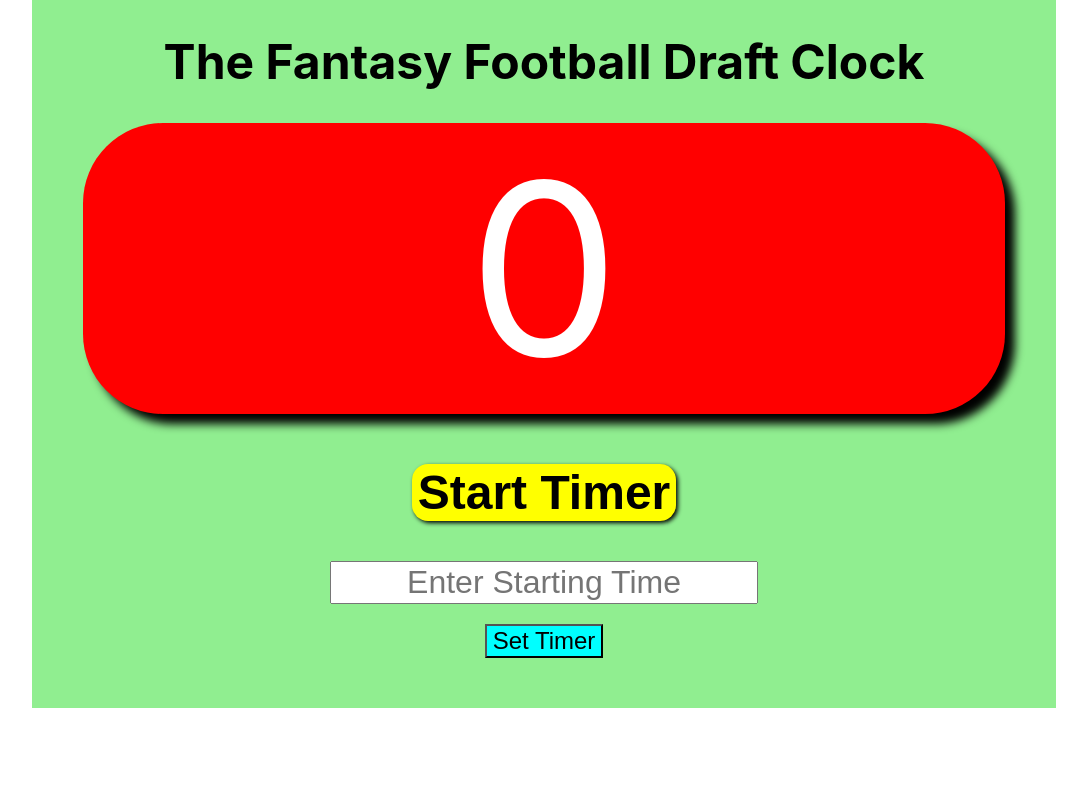
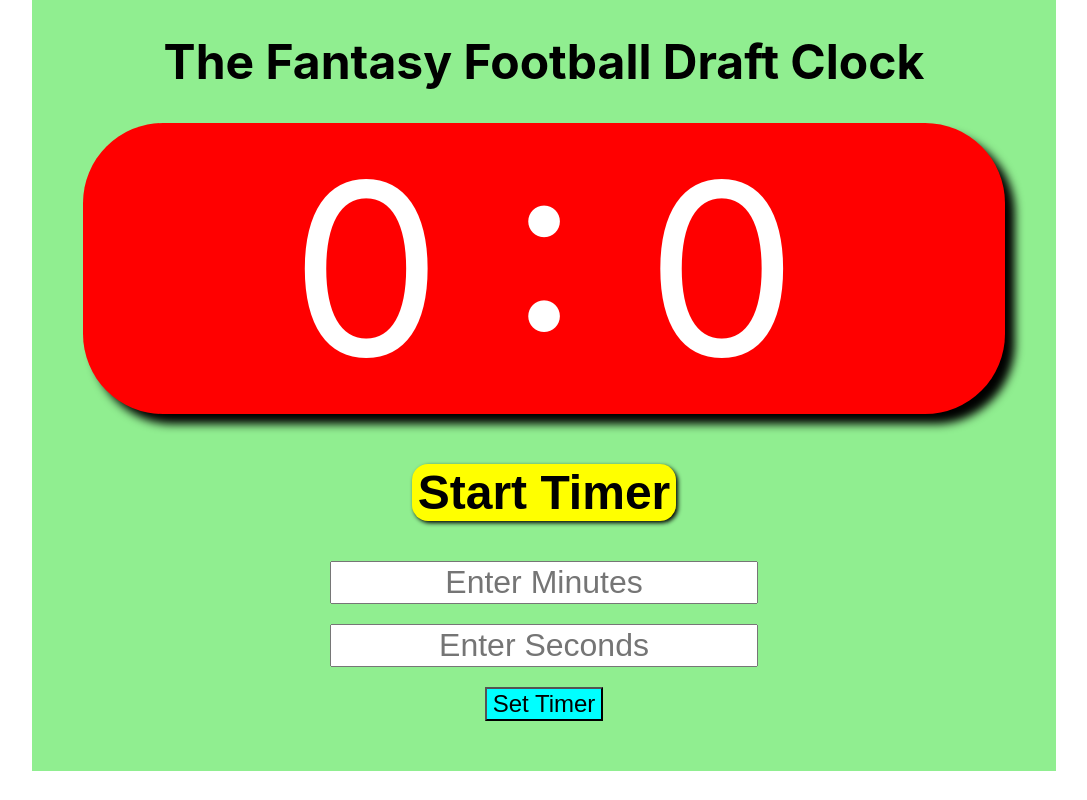
Before and after one commit to cladams0203/fantasy-draft-timer, a React (Create React App) app: page / in a window 1280 px wide. Shown: the whole page, without its empty margins (96-1183 px from the left). Built offline with nearby package versions, Linux system fonts and the light colour scheme.

Commit message:
added minutes counter

```diff
--- a/src/App.js
+++ b/src/App.js
@@ -9,6 +9,7 @@ import './App.css';
 
 function App() {
   const [timer, setTimer] = useState(0)
+  const [minutes, setMinutes] = useState(0)
   const [active, setactive] = useState(false)
   const btnText = useRef('Start Timer')
 
@@ -30,13 +31,17 @@ function App() {
     }else {
         displayStyle.backgroundColor = 'black'
     }
+    if(minutes > 0 && timer < 0 ) {
+      setMinutes(minutes - 1)
+      setTimer(59)
+    }
 
   useEffect(() => {
     if(active && timer > 0) {
       interval = setTimeout(() => {
         setTimer(timer - 1)
       }, 1000)
-    }else {
+    }else if (timer < 0 && minutes < 0)  {
         clearTimeout(interval)
         setactive(false)
     }
@@ -49,9 +54,9 @@ function App() {
       <header>
         <h1>The Fantasy Football Draft Clock</h1>
         </header>
-      <div className='display' style={displayStyle}>{timer}</div>
+      <div className='display' style={displayStyle}>{minutes} : {timer}</div>
         <StartButton startTime={startTime} btnText={btnText.current} />
-        <SetButton setTimer={setTime} />
+        <SetButton setTimer={setTime} setMinutes={setMinutes}/>
     </div>
   );
 }
--- a/src/SetButton.js
+++ b/src/SetButton.js
@@ -3,12 +3,17 @@ import React, { useState } from 'react';
 
 function SetButton (props) {
 
-    const [inputValue, setInputValue] = useState('')
-
+    const [seconds, setSeconds] = useState('')
+    const [minutes, setMinutes] = useState('')
     return (
         <div className='input-btn'>
-            <input type="text" placeholder='Enter Starting Time' value={inputValue} onChange={(e) => {setInputValue(e.target.value)}}></input>
-            <button className='set-btn' onClick={() => {props.setTimer(inputValue)}} >Set Timer</button>
+            <input type="text" placeholder='Enter Minutes' value={minutes} onChange={(e) => {setMinutes(e.target.value)}}></input>
+            <input type="text" placeholder='Enter Seconds' value={seconds} onChange={(e) => {setSeconds(e.target.value)}}></input>
+            <button className='set-btn'
+                    onClick={() => {
+                        props.setTimer(seconds);
+                        props.setMinutes(minutes)
+                    }}  >Set Timer</button>
         </div>
 
     )
```
